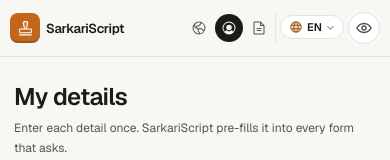
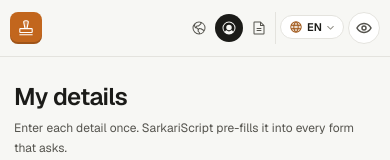
Before and after one commit to suraj-yadav0/sarkariscript, a Next.js app in the folder frontend/: page /profile in a window 390 px wide. Shown: the top 160 px of the page. Built offline with nearby package versions, Linux system fonts and the light colour scheme.

Commit message:
fix(mobile): strictly prevent header, promptbox and viewport overflow on iPhone SE

```diff
--- a/frontend/app/globals.css
+++ b/frontend/app/globals.css
@@ -31,6 +31,13 @@
 /* Base resets & typography */
 html {
   font-size: 16px;
+  max-width: 100vw;
+  overflow-x: clip;
+}
+
+body {
+  max-width: 100vw;
+  overflow-x: clip;
 }
 
 /* Accessibility: Font Size Scaling */
--- a/frontend/components/AppShell.tsx
+++ b/frontend/components/AppShell.tsx
@@ -72,16 +72,17 @@
           <Link
             href="/"
             aria-label="SarkariScript Home"
+            title="SarkariScript Home"
             className="group flex items-center gap-1.5 sm:gap-2 shrink-0 focus-visible:outline-2 focus-visible:outline-saffron"
           >
-            <span className="flex h-7.5 w-7.5 sm:h-9 sm:w-9 items-center justify-center rounded-lg bg-saffron text-white shadow-[inset_0_-2px_0_rgba(0,0,0,0.18)] shrink-0">
-              <Stamp size={17} weight="duotone" className="sm:w-5 sm:h-5" />
+            <span className="flex h-8 w-8 sm:h-9 sm:w-9 items-center justify-center rounded-lg bg-saffron text-white shadow-[inset_0_-2px_0_rgba(0,0,0,0.18)] shrink-0">
+              <Stamp size={18} weight="duotone" className="sm:w-5 sm:h-5" />
             </span>
-            <span className="leading-none">
-              <span className="block text-[13px] sm:text-[15px] font-semibold tracking-tight text-ink">
+            <span className="leading-none hidden md:block">
+              <span className="block text-[14px] sm:text-[15px] font-semibold tracking-tight text-ink">
                 SarkariScript
               </span>
-              <span className="hidden sm:block font-mono text-[9.5px] sm:text-[10px] uppercase tracking-[0.14em] text-faint">
+              <span className="font-mono text-[9.5px] sm:text-[10px] uppercase tracking-[0.14em] text-faint">
                 citizen copilot
               </span>
             </span>
--- a/frontend/components/PromptBox.tsx
+++ b/frontend/components/PromptBox.tsx
@@ -373,6 +373,7 @@
         <span className="font-mono text-[11px] uppercase tracking-[0.14em] text-faint shrink-0">
           {t(lang, "hero.examples")}
         </span>
+        <div className="flex items-center gap-1.5 min-w-0 flex-1">
           {examples.slice(exampleIdx, exampleIdx + 1).map((ex) => (
             <button
               key={ex}
@@ -380,13 +381,13 @@
                 setQuery(ex);
                 navigate(ex);
               }}
-            className="group inline-flex min-w-0 max-w-[calc(100vw-5.5rem)] sm:max-w-[340px] items-center gap-1.5 rounded-full border border-line bg-surface px-2.5 sm:px-3 py-1 sm:py-1.5 text-xs text-muted transition-colors hover:border-saffron hover:text-saffron-deep focus-visible:outline-2 focus-visible:outline-saffron"
+              className="group inline-flex min-w-0 flex-1 items-center justify-between gap-1.5 rounded-full border border-line bg-surface px-2.5 sm:px-3 py-1 sm:py-1.5 text-xs text-muted transition-colors hover:border-saffron hover:text-saffron-deep focus-visible:outline-2 focus-visible:outline-saffron overflow-hidden"
             >
-            <span className="min-w-0 truncate">{ex}</span>
+              <span className="truncate">{ex}</span>
               <ArrowRight
                 size={11}
                 weight="bold"
-              className="shrink-0 opacity-0 transition-opacity group-hover:opacity-100"
+                className="shrink-0 opacity-40 group-hover:opacity-100"
               />
             </button>
           ))}
@@ -398,5 +399,6 @@
           </button>
         </div>
       </div>
+    </div>
   );
 }
```
Lines whose indentation alone changed are shown as unchanged.
